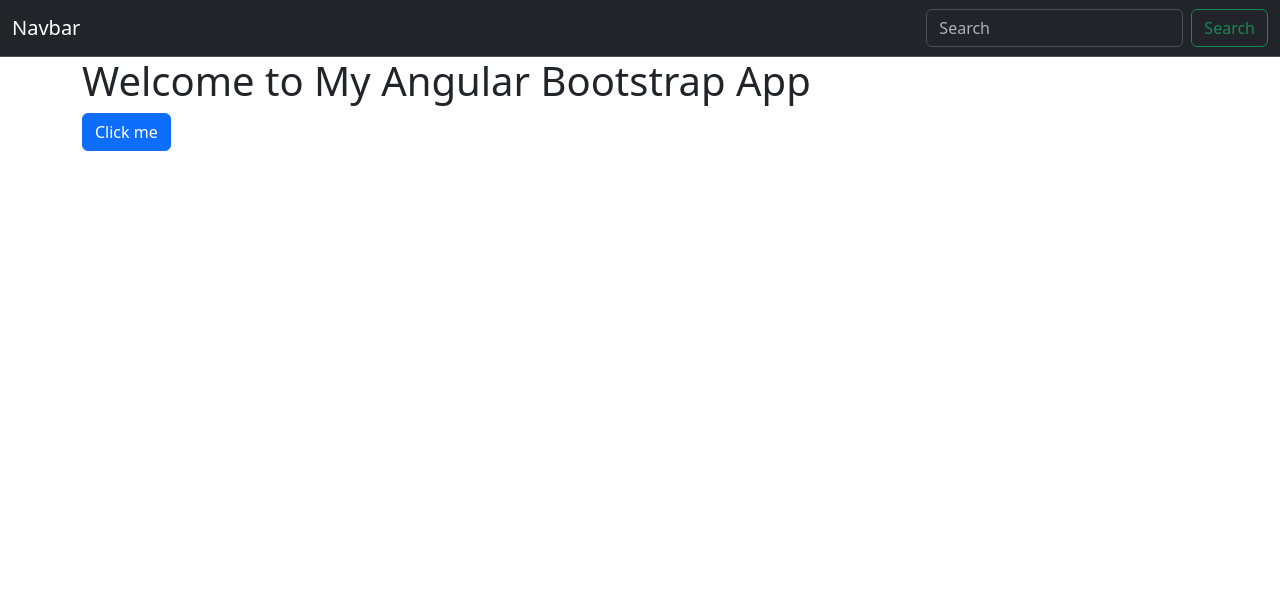
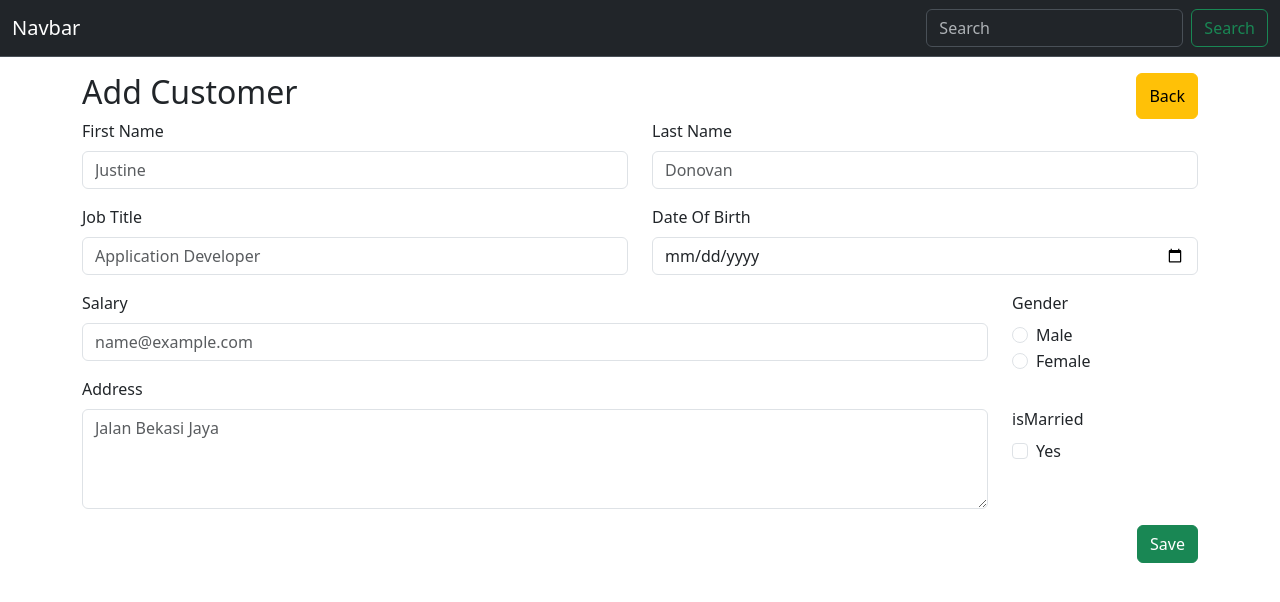
Before and after one commit to VannWasHere/land-angular, an Angular app: page / in a window 1280 px wide. Shown: the top 602 px of the page. Built offline with nearby package versions, Linux system fonts and the light colour scheme.

Commit message:
Adding Interface

```diff
--- a/src/app/app.component.html
+++ b/src/app/app.component.html
@@ -1,9 +1,6 @@
 <header>
   <app-navbar></app-navbar>
 </header>
-<main>
-  <div class="container">
-    <h1>Welcome to My Angular Bootstrap App</h1>
-    <button class="btn btn-primary">Click me</button>
-  </div>
+<main class="pt-3">
+  <app-form></app-form>
 </main>
--- a/src/app/app.component.ts
+++ b/src/app/app.component.ts
@@ -1,10 +1,10 @@
 import { Component } from '@angular/core';
-
 @Component({
   selector: 'app-root',
   templateUrl: './app.component.html',
   styleUrl: './app.component.css',
 })
+
 export class AppComponent {
   title = 'test-module';
 }
--- a/src/app/app.module.ts
+++ b/src/app/app.module.ts
@@ -4,11 +4,15 @@ import { BrowserModule } from '@angular/platform-browser';
 import { AppRoutingModule } from './app-routing.module';
 import { AppComponent } from './app.component';
 import { NavbarComponent } from './navbar/navbar.component';
+import { FormComponent } from './form/form.component';
+import { OverviewComponent } from './overview/overview.component';
 
 @NgModule({
   declarations: [
     AppComponent,
-    NavbarComponent
+    NavbarComponent,
+    FormComponent,
+    OverviewComponent
   ],
   imports: [
     BrowserModule,
--- /dev/null
+++ b/src/app/form/form.component.html
@@ -0,0 +1,67 @@
+<main>
+    <section class="container">
+        <div class="d-flex justify-content-between">
+            <h2>Add Customer</h2>
+            <button class="btn btn-warning">Back</button>
+        </div>
+        <div class="row">
+            <section class="col">
+                <div class="mb-3">
+                    <label for="first_name" class="form-label font-weight-bold">First Name</label>
+                    <input type="text" class="form-control" id="first_name" placeholder="Justine">
+                </div>
+                <div class="mb-3">
+                    <label for="job_title" class="form-label font-weight-bold">Job Title</label>
+                    <input type="text" class="form-control" id="job_title" placeholder="Application Developer">
+                </div>
+            </section>
+            <section class="col">
+                <div class="mb-3">
+                    <label for="last_name" class="form-label font-weight-bold">Last Name</label>
+                    <input type="text" class="form-control" id="last_name" placeholder="Donovan">
+                </div>
+                <div class="mb-3">
+                    <label for="Date Of Birth" class="form-label font-weight-bold">Date Of Birth</label>
+                    <input type="date" class="form-control" id="Date Of Birth">
+                </div>
+            </section>
+            <div class="row">
+                <section class="col-10">
+                    <div class="mb-3">
+                        <label for="salary" class="form-label font-weight-bold">Salary</label>
+                        <input type="number" class="form-control" id="salary" placeholder="name@example.com">
+                    </div>
+                    <div class="mb-3">
+                        <label for="address" class="form-label font-weight-bold">Address</label>
+                        <textarea class="form-control" placeholder="Jalan Bekasi Jaya" id="address" style="height: 100px"></textarea>
+                    </div>
+                </section>
+                <section class="col-2">
+                    <div class="mb-3">
+                        <label for="gender" class="form-label font-weight-bold">Gender</label> <br>
+                        <div class="form-check form-check-inline">
+                            <input class="form-check-input" type="radio" name="gender-radio" id="inlineRadio1" value="Male">
+                            <label class="form-check-label" for="inlineRadio1">Male</label>
+                        </div>
+                        <div class="form-check form-check-inline">
+                            <input class="form-check-input" type="radio" name="gender-radio" id="inlineRadio2" value="Female">
+                            <label class="form-check-label" for="inlineRadio2">Female</label>
+                        </div>
+                    </div>
+                    <div class="mb-3 pt-3">
+                        <label for="isMarried" class="form-label font-weight-bold">isMarried</label> <br>
+                        <div class="form-check">
+                            <input class="form-check-input" type="checkbox" value="true" id="isMarried">
+                            <label class="form-check-label" for="isMarried">
+                              Yes
+                            </label>
+                        </div>
+                    </div>
+                </section>
+            </div>
+            <div class="d-grid gap-2 d-md-block">
+                <button class="btn btn-success float-end" type="button">Save</button>
+            </div>
+        </div>
+    </section>
+</main>
--- a/src/app/navbar/navbar.component.html
+++ b/src/app/navbar/navbar.component.html
@@ -1,7 +1,7 @@
 <nav class="navbar navbar-expand-lg bg-dark border-bottom border-body" data-bs-theme="dark">
     <div class="container-fluid">
-            <a class="navbar-brand" href="#">Navbar</a>
-            <button class="navbar-toggler" type="button" data-bs-toggle="collapse" data-bs-target="#navbarSupportedContent" aria-controls="navbarSupportedContent" aria-expanded="false" aria-label="Toggle navigation">
+        <a class="navbar-brand" href="#">Navbar</a>
+        <button class="navbar-toggler" type="button" data-bs-toggle="collapse" data-bs-target="#navbarSupportedContent" aria-controls="navbarSupportedContent" aria-expanded="false" aria-label="Toggle navigation">
             <span class="navbar-toggler-icon"></span>
         </button>
         <form class="d-flex" role="search">
--- /dev/null
+++ b/src/app/overview/overview.component.html
@@ -0,0 +1 @@
+<p>overview works!</p>
```
Also changed, not shown: src/app/form/form.component.ts (added, +10 -0 lines), src/app/overview/overview.component.ts (added, +10 -0 lines), src/app/form/form.component.css (added), src/app/navbar/navbar.component.ts (line endings or trailing spaces), src/app/overview/overview.component.css (added), 2 other files (tests, documents, lock files or other folders).
